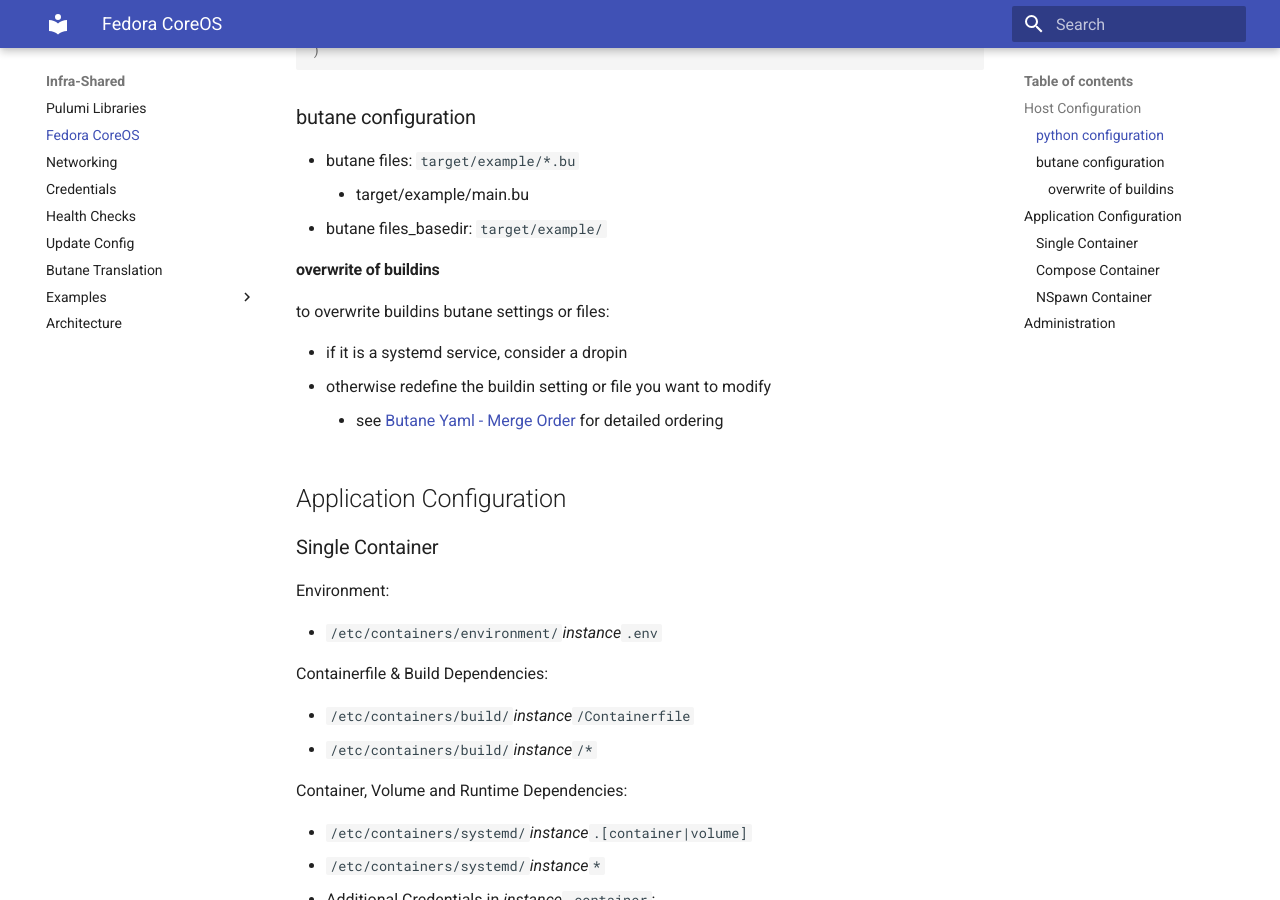
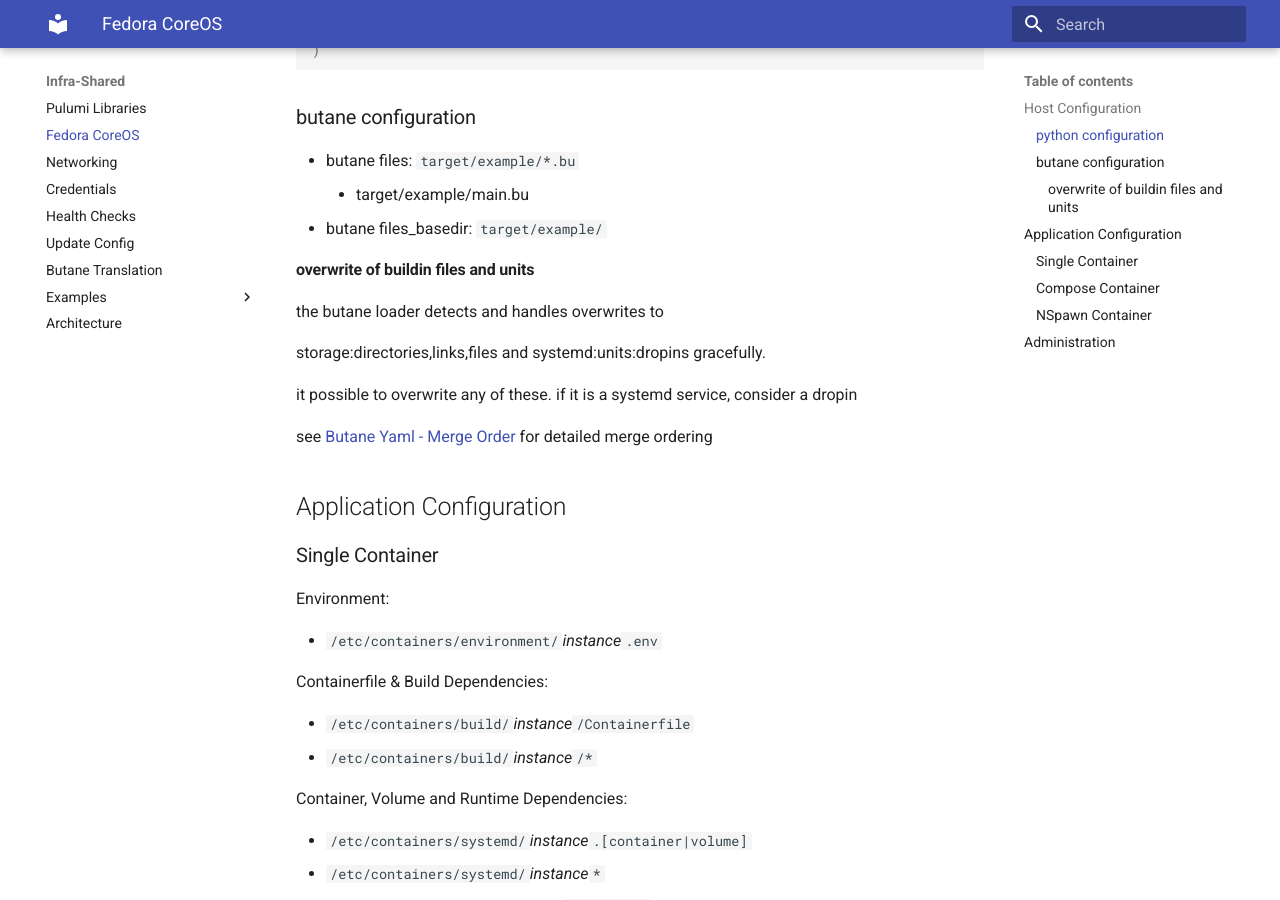
Before and after one commit to wuxxin/infra-shared, an MkDocs documentation site: the page built from docs/fcos.md, in a window 1280 px wide and 900 px high, scrolled down 1163 px. Built offline with MkDocs 1.6.1 and Material for MkDocs 9.7.7, drawn with Linux system fonts in a browser that asks for light colours.

Commit message:
clarify overwrite

```diff
--- a/docs/fcos.md
+++ b/docs/fcos.md
@@ -44,13 +44,15 @@ host_config = ButaneTranspiler(
     + target/example/main.bu
 + butane files_basedir: `target/example/`
 
-#### overwrite of buildins
+#### overwrite of buildin files and units
 
-to overwrite buildins butane settings or files:
+the butane loader detects and handles overwrites to
 
-- if it is a systemd service, consider a dropin
-- otherwise redefine the buildin setting or file you want to modify
-    - see [Butane Yaml - Merge Order](butane.md#merge-order) for detailed ordering
+storage:directories,links,files and systemd:units:dropins gracefully.
+
+it possible to overwrite any of these. if it is a systemd service, consider a dropin
+
+see [Butane Yaml - Merge Order](butane.md#merge-order) for detailed merge ordering
 
 
 ## Application Configuration
```
